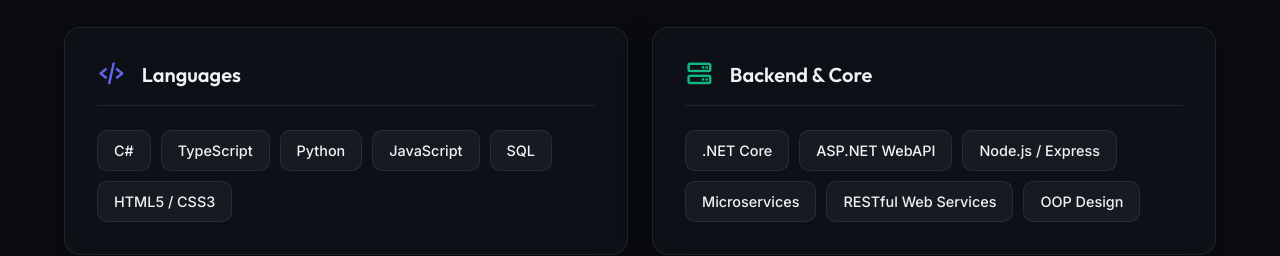
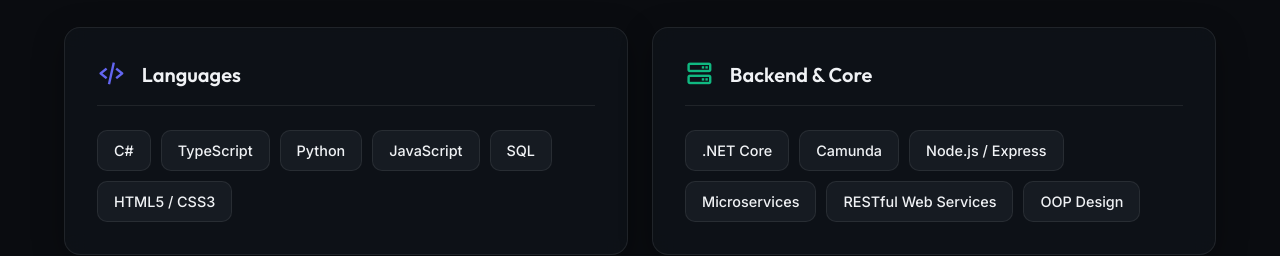
Before and after one commit to ananya-gulati/my-resume, a plain HTML site: page index.html in a window 1280 px wide. Shown: the part 4260-4516 px from the top of the page. Drawn offline with nearby package versions, Linux system fonts and the light colour scheme.

Commit message:
Split GEP experience and update skills to .NET Core / Camunda

```diff
--- a/index.html
+++ b/index.html
@@ -346,7 +346,7 @@
                         </div>
                         <div class="skills-list">
                             <span class="skill-item">.NET Core</span>
-                            <span class="skill-item">ASP.NET WebAPI</span>
+                            <span class="skill-item">Camunda</span>
                             <span class="skill-item">Node.js / Express</span>
                             <span class="skill-item">Microservices</span>
                             <span class="skill-item">RESTful Web Services</span>
```
Also changed, not shown: 1 other file.
